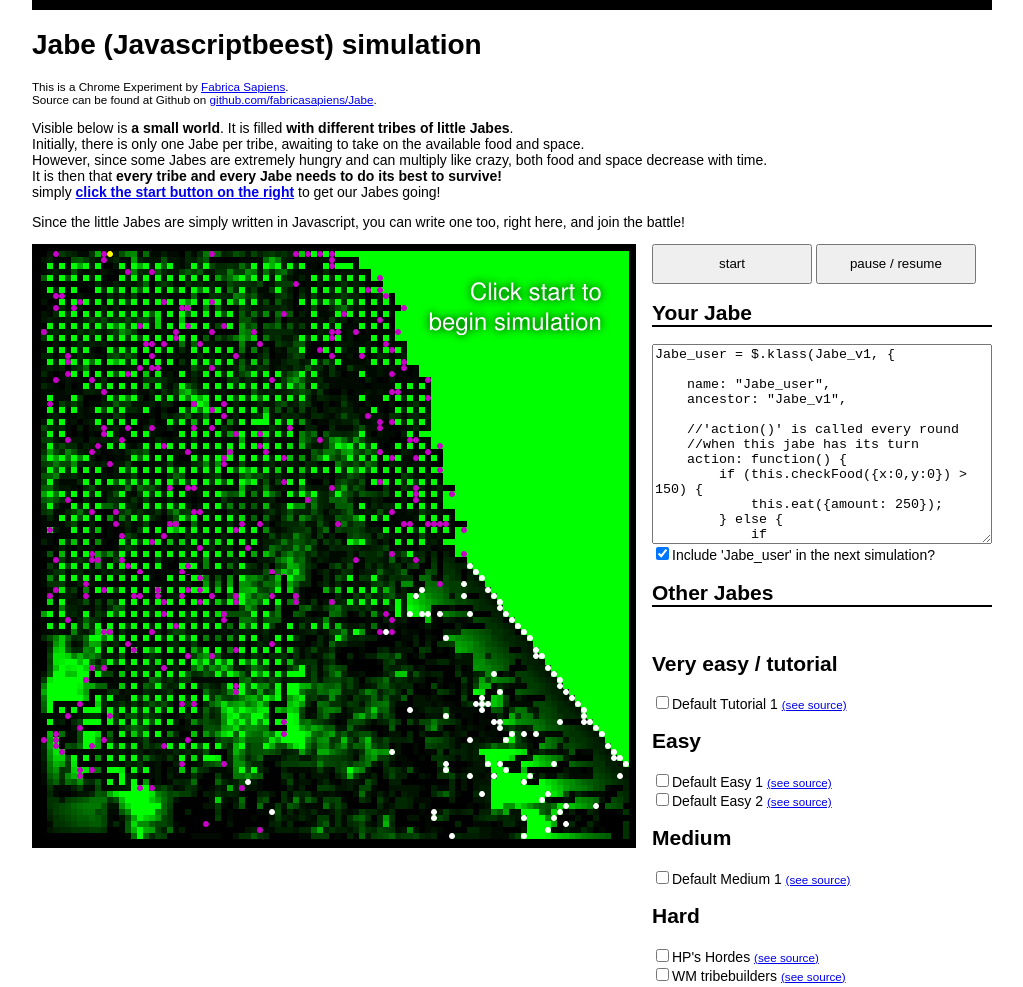
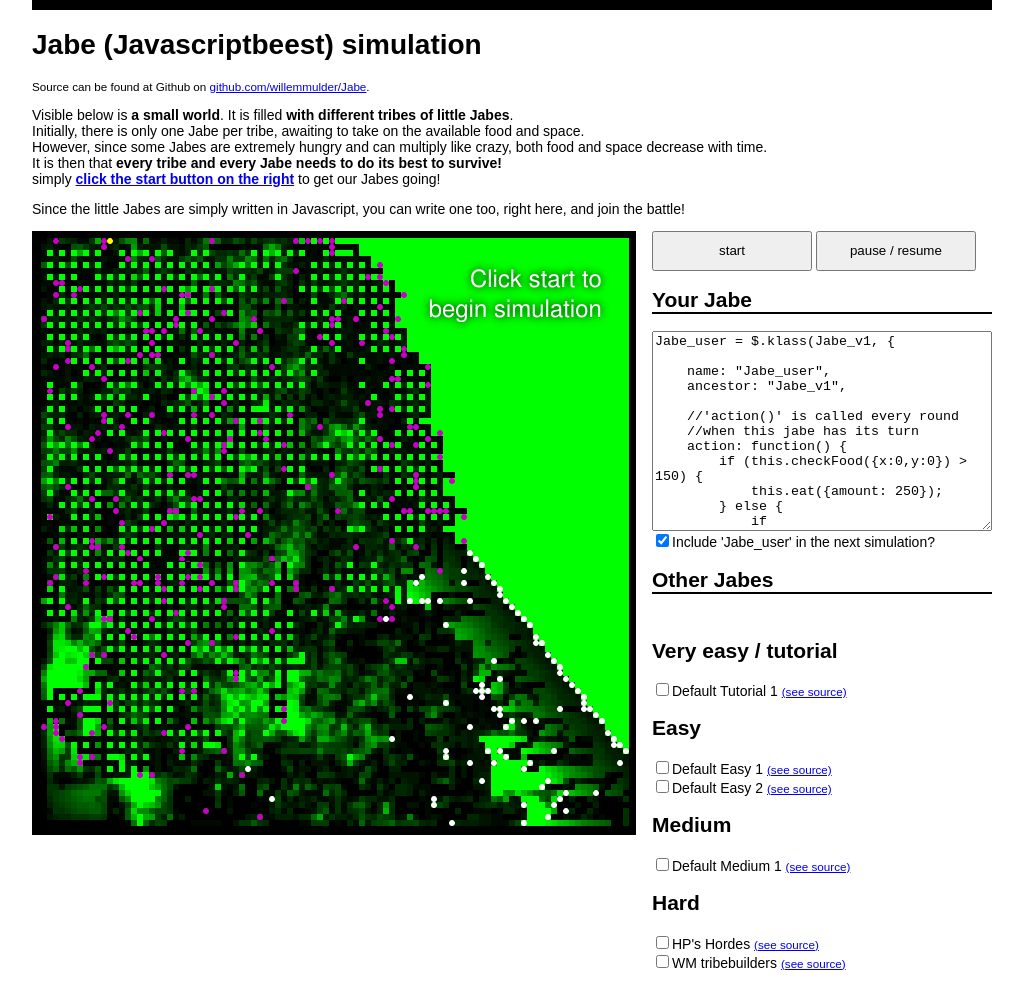
Before and after one commit to willemmulder/Jabe, a plain HTML site: page index.html in a window 1280 px wide. Shown: the whole page, without its empty margins (128-1151 px from the left). Drawn offline with Linux system fonts and the light colour scheme.

Commit message:
Update and rename jabesim.html to index.html

```diff
--- a/jabesim.html
+++ b/index.html
@@ -57,8 +57,7 @@
     <div id='wrap'>
         <div id='boven'>
             <h1>Jabe (Javascriptbeest) simulation</h1>
-            <small>This is a Chrome Experiment by <a href='http://fabricasapiens.nl' target='_blank'>Fabrica Sapiens</a>.</small><br />
-            <small>Source can be found at Github on <a href='http://github.com/fabricasapiens/Jabe'>github.com/fabricasapiens/Jabe</a>.</small>
+            <small>Source can be found at Github on <a href='http://github.com/willemmulder/Jabe'>github.com/willemmulder/Jabe</a>.</small>
             <p>
                 Visible below is <strong>a small world</strong>. It is filled <strong>with different tribes of little Jabes</strong>.<br />
                 Initially, there is only one Jabe per tribe, awaiting to take on the available food and space.<br />
```
